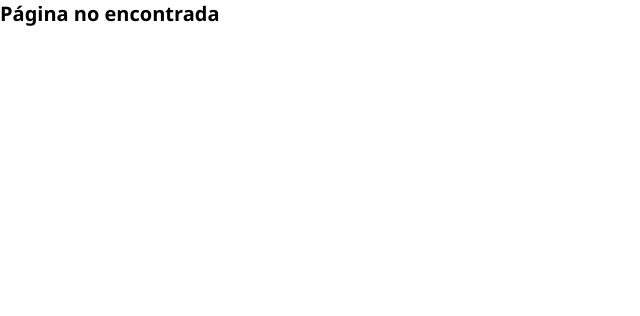
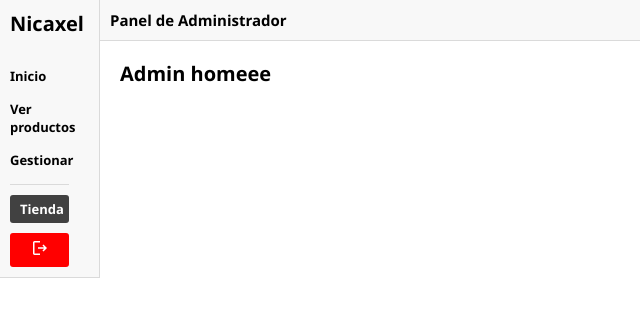
Before and after one commit to axlsotoDuoc/Nicaxel, a React (Vite) app: page /adminHome in a window 1280 px wide. Shown: the top 316 px of the page, without its empty margins (0-640 px from the left). Built offline with nearby package versions, Linux system fonts and the light colour scheme.

Commit message:
Corecciones de rutas

```diff
--- a/src/App.jsx
+++ b/src/App.jsx
@@ -32,7 +32,7 @@ export default function App() {
 
             {/* ADMIN*/}
             <Route element={<LayoutAdmin />}>
-            <Route path="/admin" element={<AdminHome />} />
+            <Route path="/adminHome" element={<AdminHome />} />
             <Route path="/gestionar" element={<Gestionar />} />
             <Route path="/verProductos" element={<VerProductos />} />
             </Route>
--- a/src/pages/AdminHome.jsx
+++ b/src/pages/AdminHome.jsx
@@ -6,7 +6,7 @@ export default function AdminHome() {
     return (
             <>
             <main className="adminHome-main">
-                <h1>Admin home</h1>
+                <h1>Admin homeee</h1>
             </main>
             </>
         );
```
